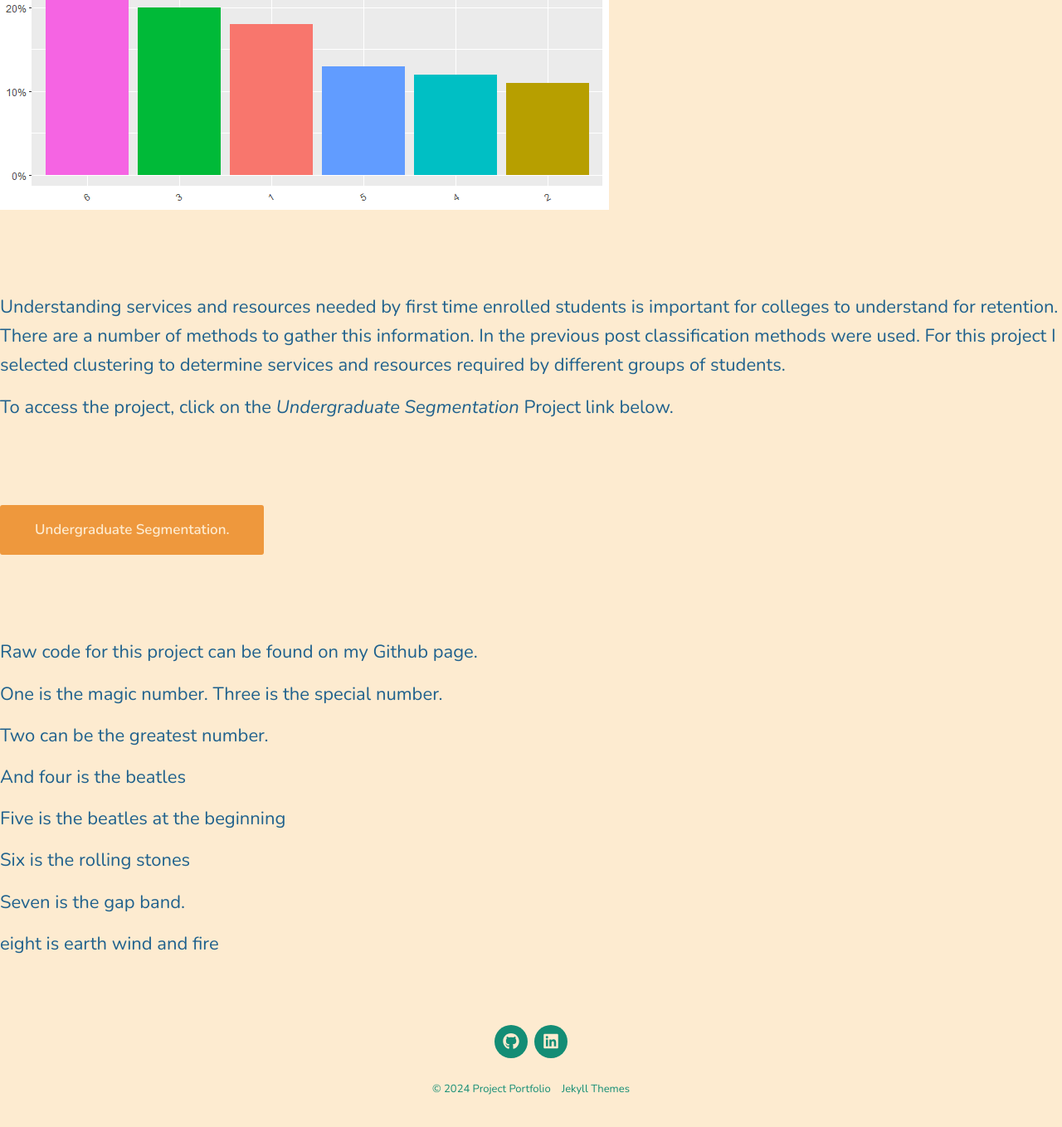
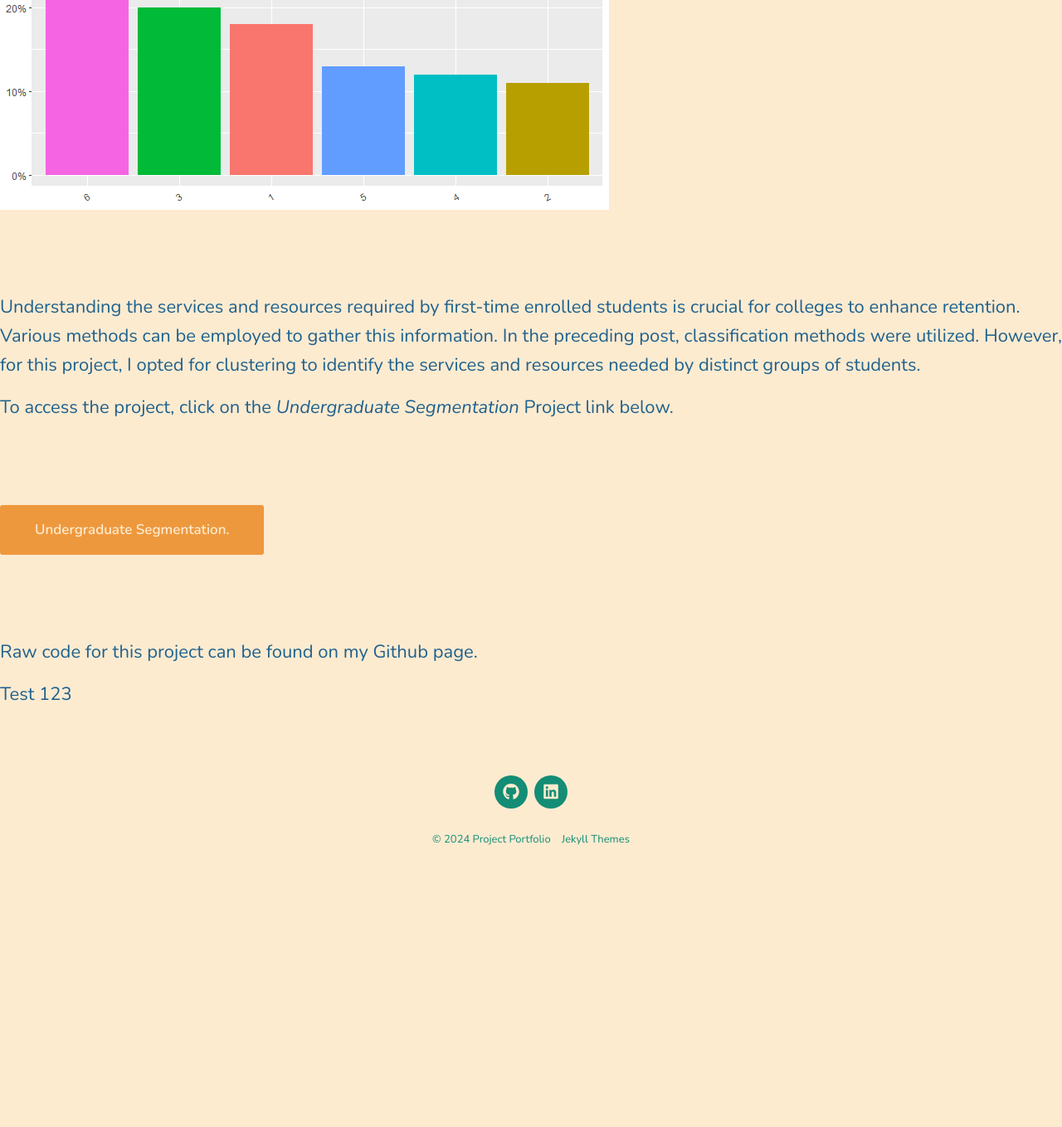
Before and after one commit to franklauder/franklauder.github.io, a Jekyll site: the page built from _posts/2022-03-10-undergrad-segmentation.md, in a window 1280 px wide and 1400 px high, scrolled down 634 px. Shown: the top 1359 px of the window at 83% size. Built offline with Jekyll 4.4.1, drawn with Linux system fonts in a browser that asks for light colours; nearby versions of some CDN libraries; after the commit the page ends 1733 px from its top, so only the background shows below that.

Commit message:
test addition

```diff
--- a/_posts/2022-03-10-undergrad-segmentation.md
+++ b/_posts/2022-03-10-undergrad-segmentation.md
@@ -14,33 +14,22 @@ excerpt:  'Using clustering to determine needs of different student populations.
 ![](/images/segmentation/clust_pct.png)
 
 
-<br/><br/>
+<br><br/>
 
 
-Understanding services and resources needed by first time enrolled students is important for colleges to understand for retention.  There are a number of methods to gather this information. In the previous post classification methods were used. For this project I selected clustering to determine services and resources  required by different groups of students.
+Understanding the services and resources required by first-time enrolled students is crucial for colleges to enhance retention. Various methods can be employed to gather this information. In the preceding post, classification methods were utilized. However, for this project, I opted for clustering to identify the services and resources needed by distinct groups of students.
 
 To access the project, click on the *Undergraduate Segmentation* Project link below.
 
-<br/><br/>
+<br><br/>
 
 
 <a href="https://franklauder.github.io/Undergraduate-Segmentation/under_clust.htm" class="button button--large">Undergraduate Segmentation.</a>
 
-<br/><br/>
+<br><br/>
 
 
 Raw code for this project can be found on my Github page.
 
-One is the magic number.  Three is the special number.
 
-Two can be the greatest number.
-
-And four is the beatles
-
-Five is the beatles at the beginning
-
-Six is the rolling stones
-
-Seven is the gap band.
-
-eight is earth wind and fire
+Test 123
```
